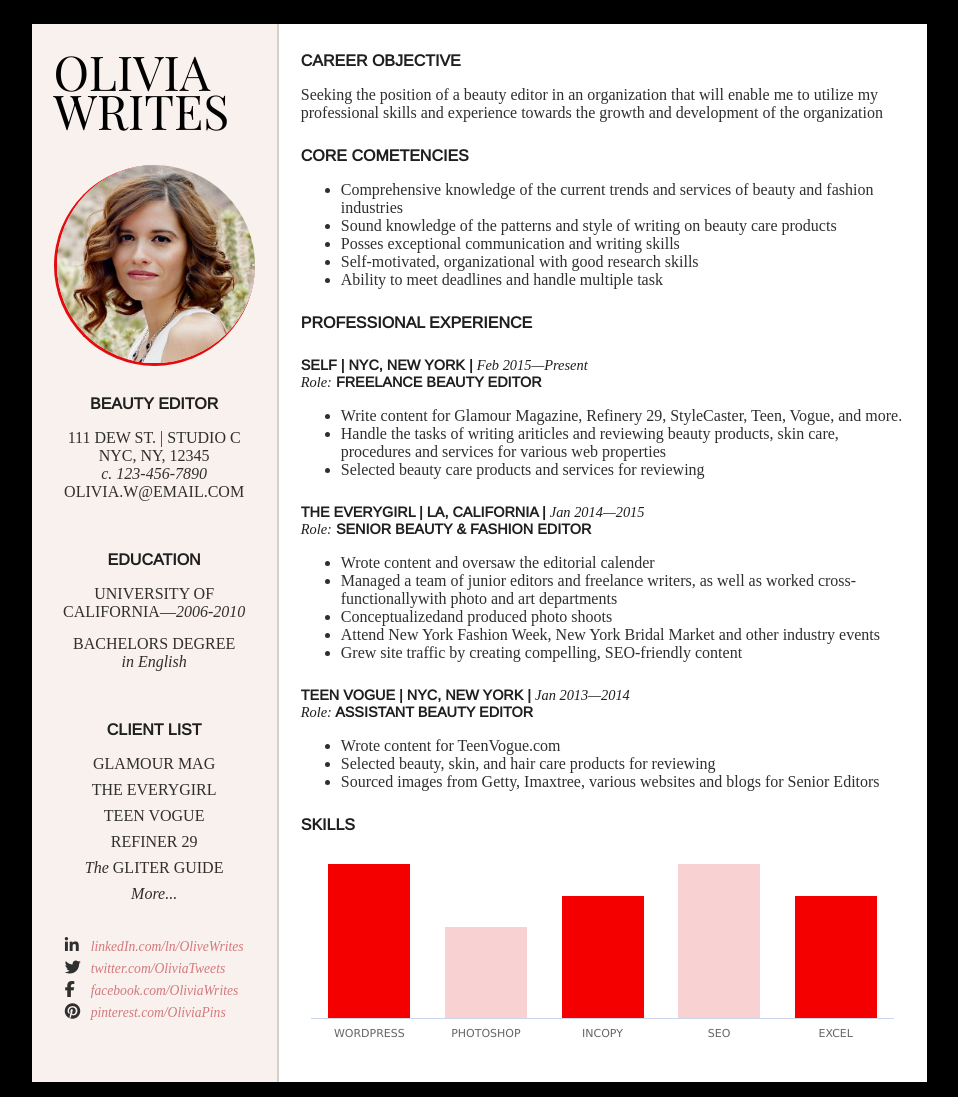
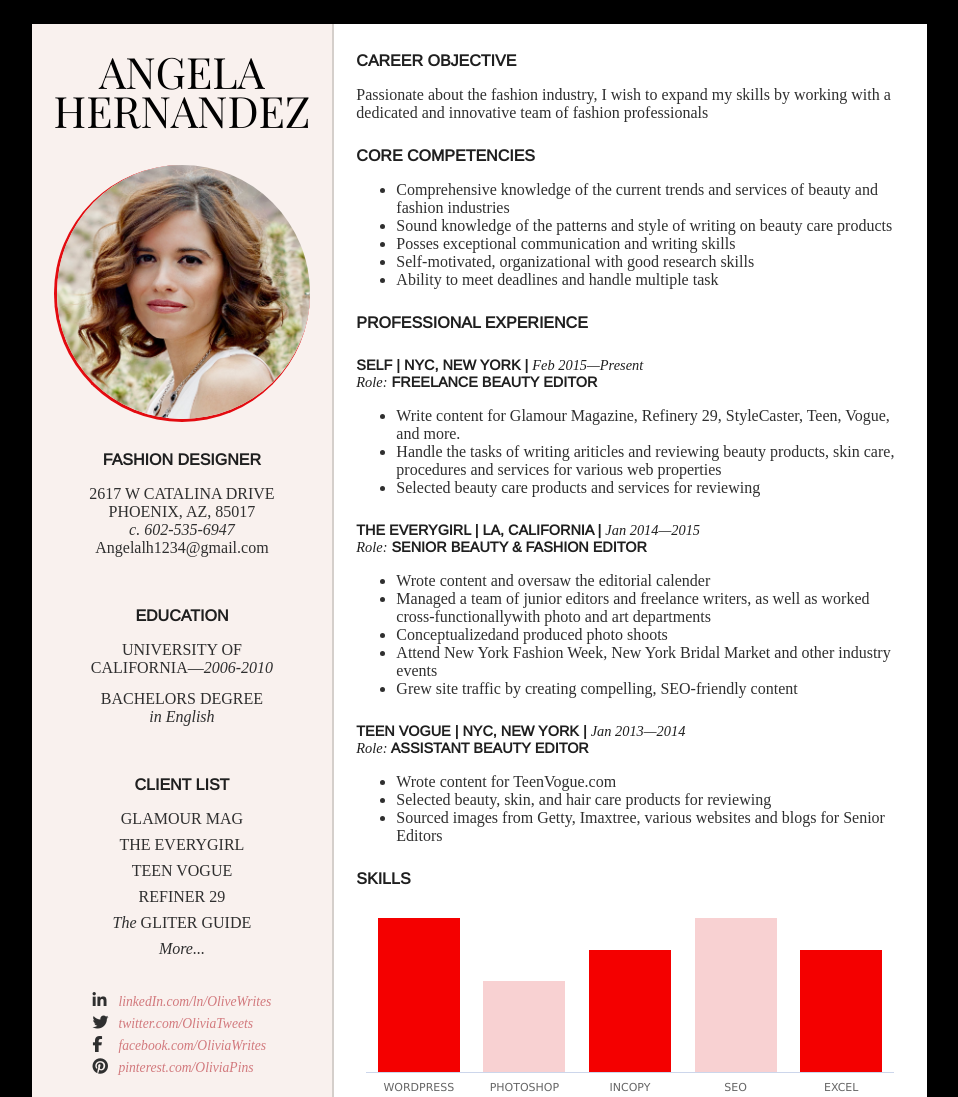
Before and after one commit to rmedina423/fashion-resume, a website: page index.html in a window 1280 px wide. Shown: the top 1097 px of the page, without its empty margins (161-1119 px from the left). Drawn offline with nearby package versions, Linux system fonts and the light colour scheme.

Commit message:
add new content, and styles to accomodate new content

```diff
--- a/index.html
+++ b/index.html
@@ -13,7 +13,7 @@
 </head>
 <body>
 	<aside>
-		<header class='main-heading'>Olivia Writes</header>
+		<header class='main-heading'>Angela Hernandez</header>
 
 		<div class="head-shot">
 			<img src="./resume-pic.jpg">
@@ -22,12 +22,12 @@
 		<div class="titles">
 
 			<div class="title-block">
-				<header class="sub-title">Beauty Editor</header>
+				<header class="sub-title">Fashion Designer</header>
 				<h2>
-					111 Dew St. | Studio C<br>
-					NYC, NY, 12345<br>
-					<i>c. 123-456-7890</i><br>
-					<span>Olivia.w@email.com</span>
+					2617 W Catalina Drive<br>
+					Phoenix, AZ, 85017<br>
+					<i>c. 602-535-6947</i><br>
+					<span>Angelalh1234@gmail.com</span>
 				</h2>
 			</div>
 
@@ -70,11 +70,11 @@
 
 		<section class="career-objective">
 			<header class="sub-title">Career Objective</header>
-			<p>Seeking the position of a beauty editor in an organization that will enable me to utilize my professional skills and experience towards the growth and development of the organization</p>
+			<p>Passionate about the fashion industry, I wish to expand my skills by working with a dedicated and innovative team of fashion professionals</p>
 		</section>
 
 		<section class="core-competencies">
-			<header class="sub-title">Core Cometencies</header>
+			<header class="sub-title">Core Competencies</header>
 			<ul>
 				<li>Comprehensive knowledge of the current trends and services of beauty and fashion industries</li>
 				<li>Sound knowledge of the patterns and style of writing on beauty care products</li>
--- a/styles.css
+++ b/styles.css
@@ -61,10 +61,11 @@ li h2 {
 
 header.main-heading {
 	font-family: 'Playfair Display', serif;
-	font-size: 3em;
+	font-size: 2.7em;
 	font-weight: 400;
     line-height: 39px;
     text-transform: uppercase;
+    text-align: center;
     color: #000;
 }
 
@@ -83,6 +84,10 @@ main section > .sub-title {
 
 h2.sub-title {
 	font-size: 0.9em;
+}
+
+.title-block span {
+	text-transform: initial;
 }
 
 .career-objective .sub-title {
```
